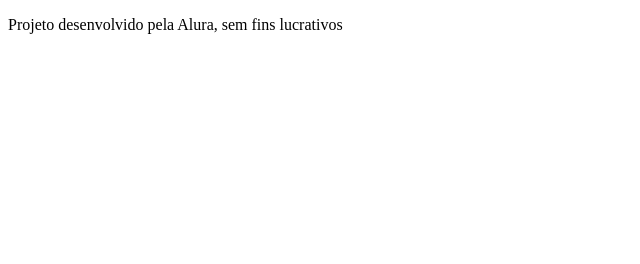
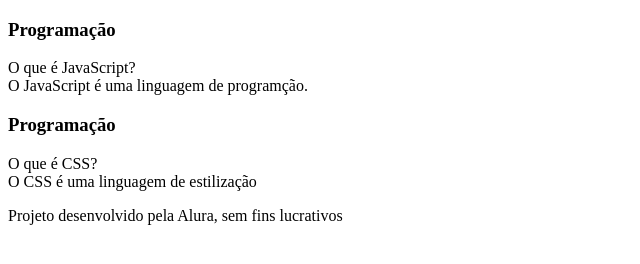
Before and after one commit to whauks/flashcard, a plain HTML site: page index.html in a window 1280 px wide. Shown: the whole page, without its empty margins (0-640 px from the left). Drawn offline with Linux system fonts and the light colour scheme.

Commit message:
Update index.html

```diff
--- a/index.html
+++ b/index.html
@@ -9,6 +9,26 @@
 <main>
 <section id="container">
 <article class="cartao">
+    <div class="cartao_conteudo">
+        <h3>Programação</h3>
+        <div class="cartao_conteudo_pergunta">
+            O que é JavaScript?
+        </div>
+        <div class="cartao_conteudo_resposta">
+            O JavaScript é uma linguagem de programção.
+        </div>
+    </div>
+</article>
+<article class="cartao">
+    <div class="cartao__conteudo">
+        <h3>Programação</h3>
+        <div class="cartao__conteudo__pergunta">
+            O que é CSS?
+        </div>
+        <div class="cartao__conteudo__resposta">
+            O CSS é uma linguagem de estilização
+        </div>
+    </div>
 </article>
 </section>
 </main>
```
